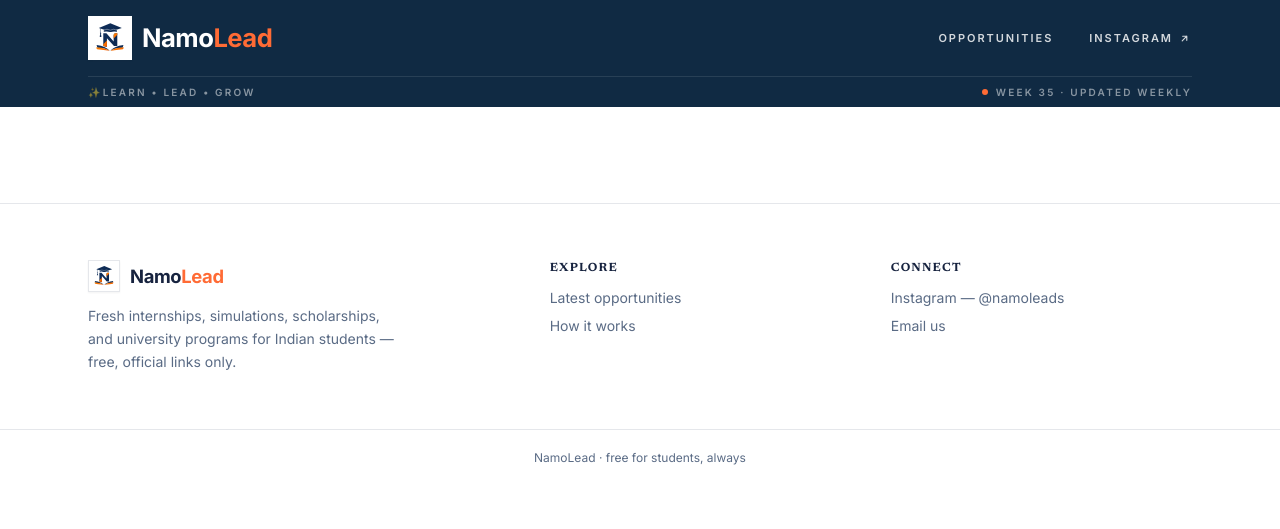
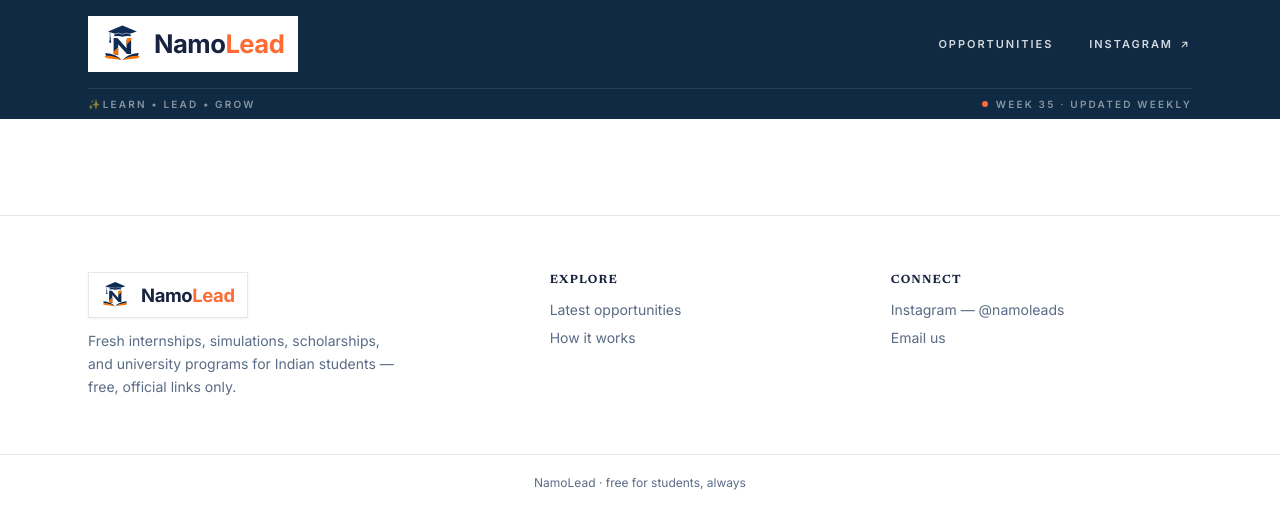
Before and after one commit to PranavAgarkar07/namolead, a Django app: template templates/base.html in a window 1280 px wide. Shown: the top 529 px of the page. Run offline with Django 5.2, Linux system fonts and the light colour scheme; the template is opened without the code that fills it, so the values that code supplies are empty; some libraries are stand-ins or nearby versions.

Commit message:
feat: box entire brand (icon+wordmark) together, enlarge icon
- Move white square to wrap both icon and wordmark (was icon-only)
- Brand-box: flex row with gap-3, px-3.5 py-2 (header) / px-3 py-2 (footer)
- Icon: h-9 sm:h-10 (header) / h-7 (footer) — up from 28px padded square
- Keep original navy/orange logo colours, square bg provides contrast on navy
- Wordmark stays Inter with Lead orange, underline on hover
- Tests updated to assert brand-box instead of aspect-square

```diff
--- a/namolead/static/css/tokens.css
+++ b/namolead/static/css/tokens.css
@@ -92,16 +92,16 @@ h1, h2, h3, h4 {
   transform: scaleX(1);
 }
 
-/* Brand icon square — premium lift */
-.brand-icon {
+/* Brand box — icon + wordmark together, premium lift */
+.brand-box {
   transition: transform 0.35s cubic-bezier(0.22, 1, 0.36, 1), box-shadow 0.3s ease, border-color 0.25s ease;
 }
-.group:hover .brand-icon {
-  transform: translateY(-1px) scale(1.03);
+.group:hover .brand-box {
+  transform: translateY(-1px);
   box-shadow: 0 8px 20px rgba(16, 42, 67, 0.18);
 }
-.group:active .brand-icon {
-  transform: translateY(0) scale(0.98);
+.group:active .brand-box {
+  transform: translateY(0) scale(0.99);
   transition-duration: 0.12s;
 }
 .text-navy { color: var(--navy) !important; }
--- a/opportunities/tests.py
+++ b/opportunities/tests.py
@@ -169,7 +169,7 @@ class OpportunityTests(TestCase):
     def test_logo_and_branding_everywhere(self):
         index = self.client.get("/").content.decode()
         self.assertIn("namolead-logo.svg", index)
-        self.assertIn("aspect-square", index)
+        self.assertIn("brand-box", index)
         self.assertIn("bg-white", index)
         self.assertIn("apple-touch-icon.png", index)
         self.assertIn("og:image", index)
--- a/templates/components/brand.html
+++ b/templates/components/brand.html
@@ -1,13 +1,7 @@
 {% load static %}
-<a href="/" class="inline-flex items-center gap-2.5 group {% if big %}h-10 sm:h-11{% else %}h-8{% endif %}" aria-label="NamoLead — home">
-  {% if dark %}
-  <span class="brand-icon bg-white flex items-center justify-center h-full aspect-square p-1.5 shadow-sm">
-    <img src="{% static 'img/namolead-logo.svg' %}" alt="" class="h-full w-auto object-contain">
+<a href="/" class="inline-flex items-center group" aria-label="NamoLead — home">
+  <span class="brand-box bg-white flex items-center gap-3 {% if big %}px-3.5 py-2{% else %}px-3 py-2{% endif %} {% if dark %}shadow-sm{% else %}border border-[var(--border)] shadow-sm{% endif %}">
+    <img src="{% static 'img/namolead-logo.svg' %}" alt="" class="{% if big %}h-9 sm:h-10{% else %}h-7{% endif %} w-auto object-contain">
+    <span class="wordmark {% if big %}text-[1.35rem] sm:text-[1.6rem] leading-none{% else %}text-[1.15rem] leading-none{% endif %} text-[var(--ink)]">Namo<span class="font-extrabold text-[var(--orange)]">Lead</span></span>
   </span>
-  {% else %}
-  <span class="brand-icon bg-white flex items-center justify-center h-full aspect-square p-1 border border-[var(--border)] shadow-sm">
-    <img src="{% static 'img/namolead-logo.svg' %}" alt="" class="h-full w-auto object-contain">
-  </span>
-  {% endif %}
-  <span class="wordmark {% if big %}text-[1.35rem] sm:text-[1.6rem] leading-none{% else %}text-[1.15rem] leading-none{% endif %}">Namo<span class="font-extrabold text-[var(--orange)]">Lead</span></span>
 </a>
```
